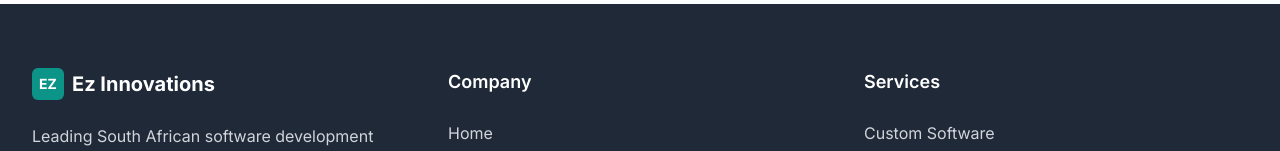
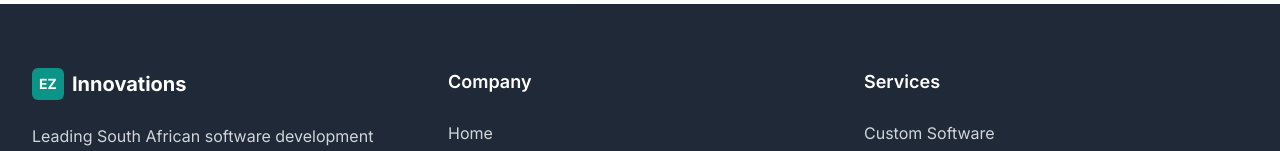
Before and after one commit to AhvashenReddy/EzInnovations, a Next.js app: page / in a window 1280 px wide. Shown: the part 7849-8000 px from the top of the page. Built offline with nearby package versions, Linux system fonts and the light colour scheme; no server answers.

Commit message:
Update footer branding from 'Ez Innovations' to 'Innovations'

```diff
--- a/src/components/Footer.tsx
+++ b/src/components/Footer.tsx
@@ -37,7 +37,7 @@
               <div className="w-8 h-8 bg-teal-600 rounded-md flex items-center justify-center">
                 <span className="text-white font-bold text-sm">EZ</span>
               </div>
-              <span className="text-lg sm:text-xl font-bold">Ez Innovations</span>
+              <span className="text-lg sm:text-xl font-bold">Innovations</span>
             </Link>
             <p className="text-gray-300 mb-4 sm:mb-6 text-sm sm:text-base">
               Leading South African software development company specializing in custom software solutions,
```
